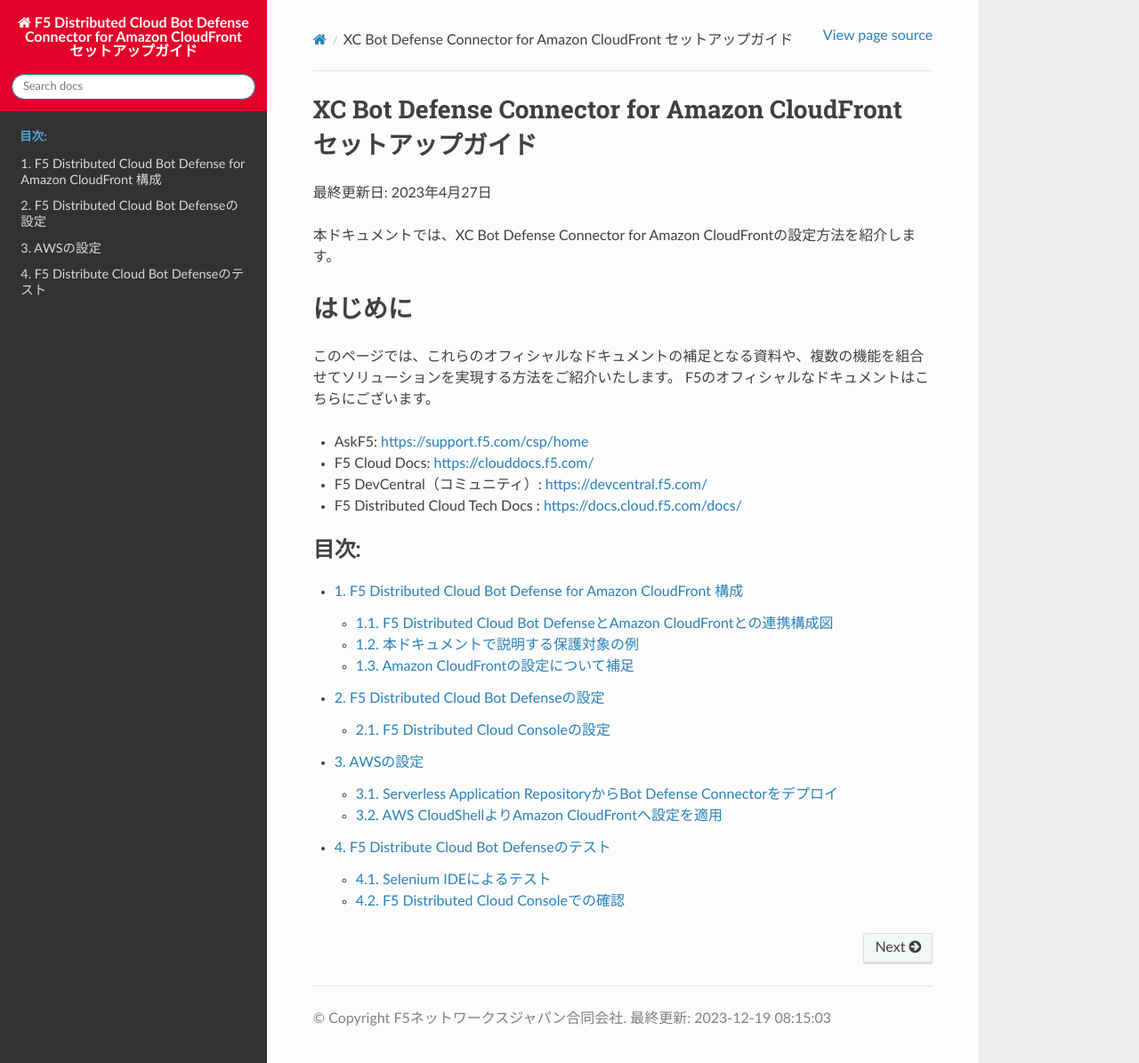
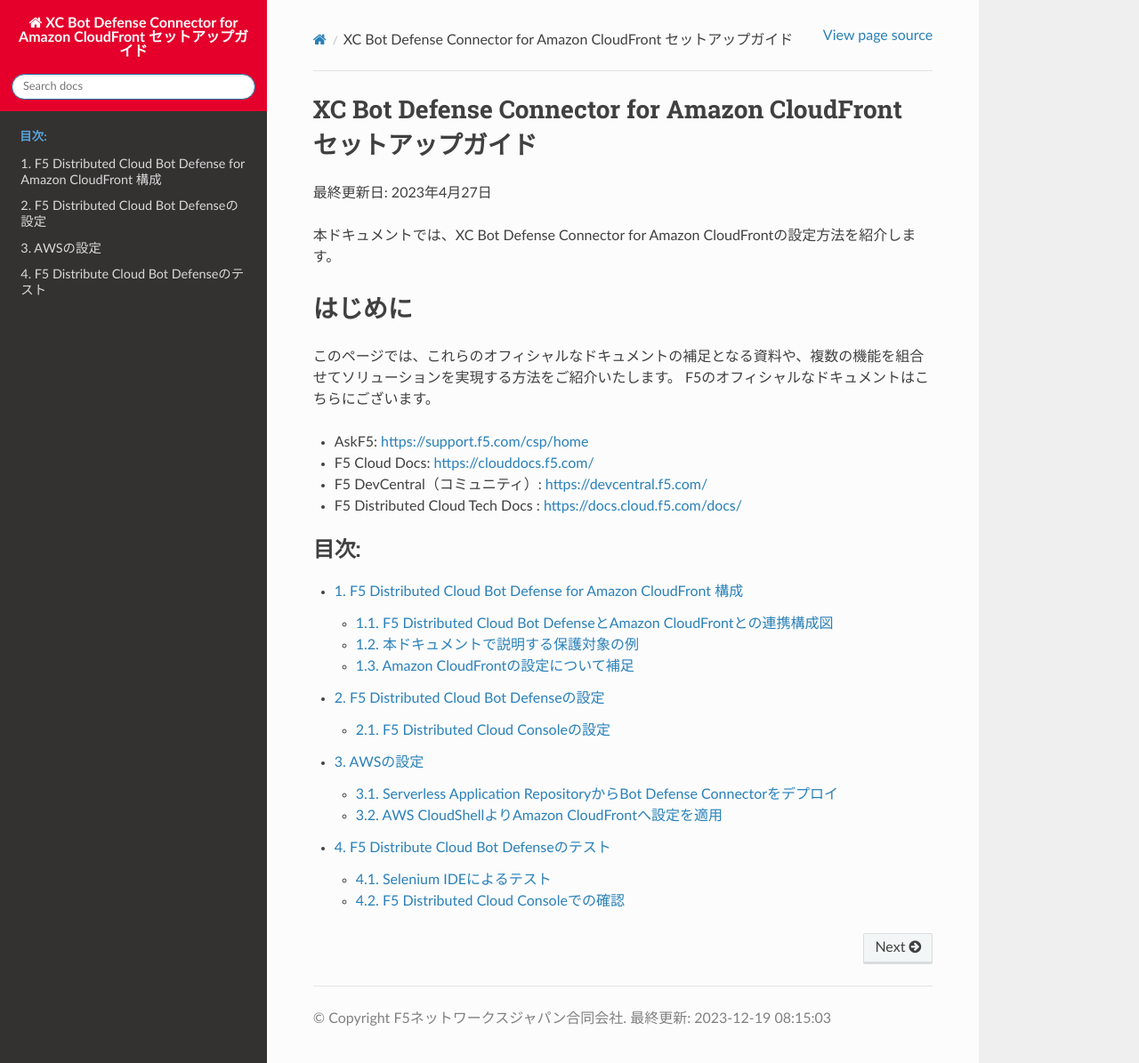
Before and after one commit to BeF5/f5j-xc-bd-cf-connector, a Sphinx documentation site: the page built from docs/index.rst, in a window 1280 px wide and 1195 px high. Shown: the whole window at 89% size. Built offline with Sphinx 7.4.7 and the Read the Docs theme 2.0.0, drawn with Linux system fonts in a browser that asks for light colours.

Commit message:
Update conf.py

```diff
--- a/docs/conf.py
+++ b/docs/conf.py
@@ -5,7 +5,7 @@
 # ------------
 #
 # REQUIRED: Your class/lab name
-classname = "F5 Distributed Cloud Bot Defense Connector for Amazon CloudFront! セットアップガイド"
+classname = "XC Bot Defense Connector for Amazon CloudFront セットアップガイド"
 
 # OPTIONAL: The URL to the GitHub Repository for this class
 github_url = "https://github.com/mkaneko-f5/test-BotDefense"
@@ -92,7 +92,7 @@
 master_doc = 'index'
 
 # General information about the project.
-project = u'F5 Distributed Cloud Bot Defense Connector for Amazon CloudFront  セットアップガイド'
+project = u'XC Bot Defense Connector for Amazon CloudFront セットアップガイド'
 copyright = u'F5ネットワークスジャパン合同会社'
 author = u'F5ネットワークスジャパン合同会社'
 
```
